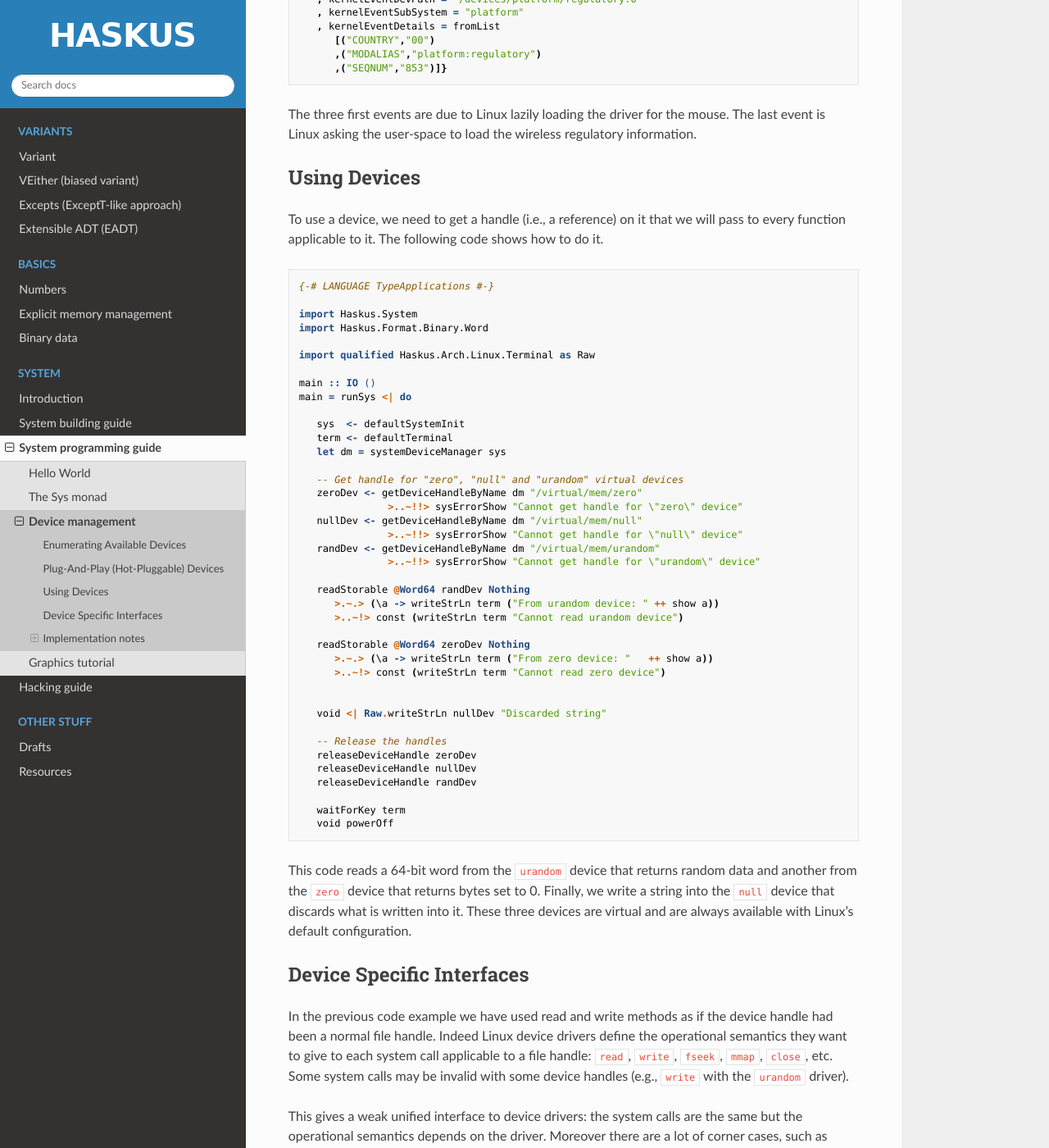
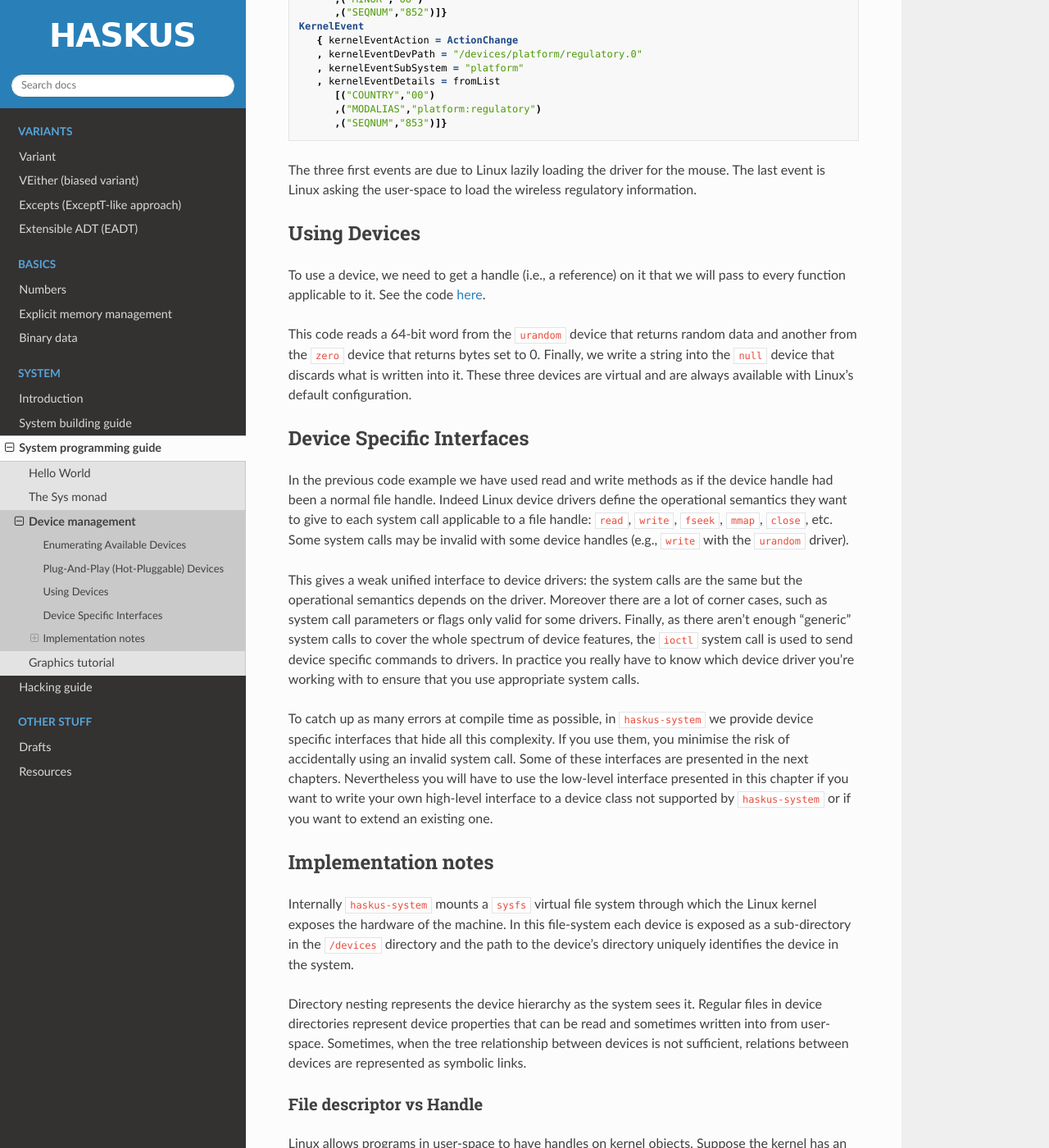
Before and after one commit to haskus/haskus-manual, a Sphinx documentation site: the page built from source/system/programming/using/devices.rst, in a window 1280 px wide and 1400 px high, scrolled down 2586 px. Shown: the whole window at 82% size. Built offline with Sphinx 7.4.7 and the Read the Docs theme 2.0.0, drawn with Linux system fonts in a browser that asks for light colours; pages that are not in the unit, such as notebooks, are missing from menus; some of the changed text lies outside the part shown.

Commit message:
Enhance Programming manual

```diff
--- a/source/system/programming/hello_world.rst
+++ b/source/system/programming/hello_world.rst
@@ -21,7 +23,7 @@ The following program is the "Hello World" of Haskus system:
       waitForKey term
 
       -- shutdown the computer
-      powerOff_
+      powerOff
 
 It writes the "Hello World" string on the default terminal, then wait for a key
 to be pressed, and finally it power off the computer.
--- a/source/system/programming/using/devices.rst
+++ b/source/system/programming/using/devices.rst
@@ -34,7 +36,7 @@ by the Linux kernel.  To do that, use ``defaultSystemInit`` and
       graphicDevs <- listDevicesWithClass dm "drm"
 
       let
-         showDev dev = writeStrLn term ("  - " ++ show (fst dev))
+         showDev dev = writeStrLn term ("  - " <> show (fst dev))
          showDevs    = mapM_ showDev
 
       writeStrLn term "Input devices:"
@@ -43,7 +45,7 @@ by the Linux kernel.  To do that, use ``defaultSystemInit`` and
       writeStrLn term "Display devices:"
       showDevs graphicDevs
 
-      void powerOff
+      powerOff
 
 Linux associates a class to each device. The previous code shows how to
 enumerate devices of two classes: "input" and "drm" (direct rendering manager,
@@ -85,21 +87,23 @@ events:
 
 .. code:: haskell
 
+   {-# LANGUAGE BlockArguments #-}
+
    import Haskus.System
 
    main :: IO ()
-   main = runSys <| do
+   main = runSys do
 
       term <- defaultTerminal
       sys  <- defaultSystemInit
       let dm = systemDeviceManager sys
 
       -- Display kernel events
-      onEvent (dmEvents dm) <| \ev ->
+      onEvent (dmEvents dm) \ev ->
          writeStrLn term (show ev)
 
       waitForKey term
-      void powerOff
+      powerOff
 
 If you execute this code in ``QEMU``, you should get something similar to:
 
@@ -156,51 +160,8 @@ Using Devices
 ~~~~~~~~~~~~~
 
 To use a device, we need to get a handle (i.e., a reference) on it that we will
-pass to every function applicable to it. The following code shows how to do it.
-
-.. code:: haskell
-
-   {-# LANGUAGE TypeApplications #-}
-
-   import Haskus.System
-   import Haskus.Format.Binary.Word
-
-   import qualified Haskus.Arch.Linux.Terminal as Raw
-
-   main :: IO ()
-   main = runSys <| do
-
-      sys  <- defaultSystemInit
-      term <- defaultTerminal
-      let dm = systemDeviceManager sys
-
-      -- Get handle for "zero", "null" and "urandom" virtual devices
-      zeroDev <- getDeviceHandleByName dm "/virtual/mem/zero"
-                  >..~!!> sysErrorShow "Cannot get handle for \"zero\" device"
-      nullDev <- getDeviceHandleByName dm "/virtual/mem/null"
-                  >..~!!> sysErrorShow "Cannot get handle for \"null\" device"
-      randDev <- getDeviceHandleByName dm "/virtual/mem/urandom"
-                  >..~!!> sysErrorShow "Cannot get handle for \"urandom\" device"
-
-      readStorable @Word64 randDev Nothing
-         >.~.> (\a -> writeStrLn term ("From urandom device: " ++ show a))
-         >..~!> const (writeStrLn term "Cannot read urandom device")
-
-      readStorable @Word64 zeroDev Nothing
-         >.~.> (\a -> writeStrLn term ("From zero device: "   ++ show a))
-         >..~!> const (writeStrLn term "Cannot read zero device")
-
-
-      void <| Raw.writeStrLn nullDev "Discarded string"
-
-      -- Release the handles
-      releaseDeviceHandle zeroDev
-      releaseDeviceHandle nullDev
-      releaseDeviceHandle randDev
-
-      waitForKey term
-      void powerOff
-
+pass to every function applicable to it. See the code `here
+<https://github.com/haskus/haskus-system/blob/master/haskus-system-examples/src/device-open/Main.hs>`_.
 
 This code reads a 64-bit word from the ``urandom`` device that returns random data
 and another from the ``zero`` device that returns bytes set to 0. Finally, we
```
Also changed, not shown: other parts of source/system/programming/hello_world.rst (+3 -1 lines), other parts of source/system/programming/using/devices.rst (+3 -1 lines), source/system/programming/using/sys_monad.rst (+5 -3 lines).
